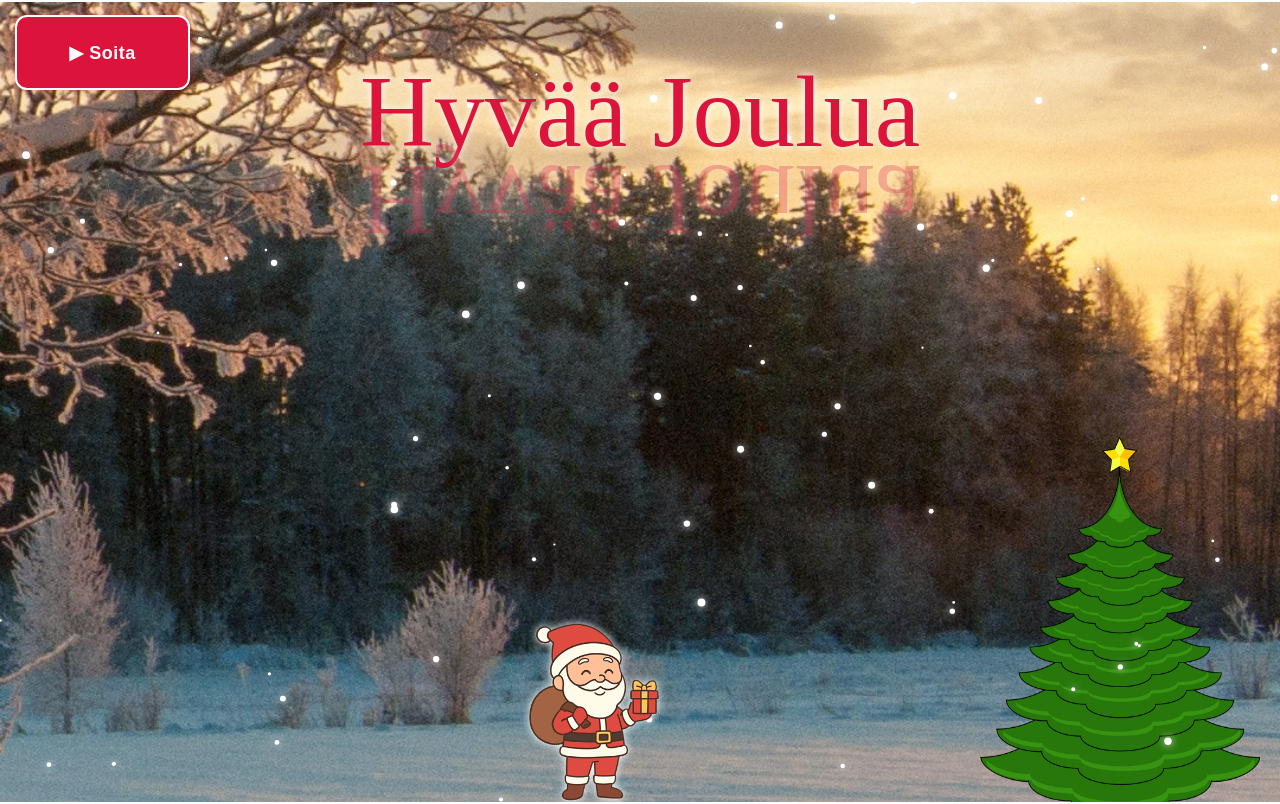
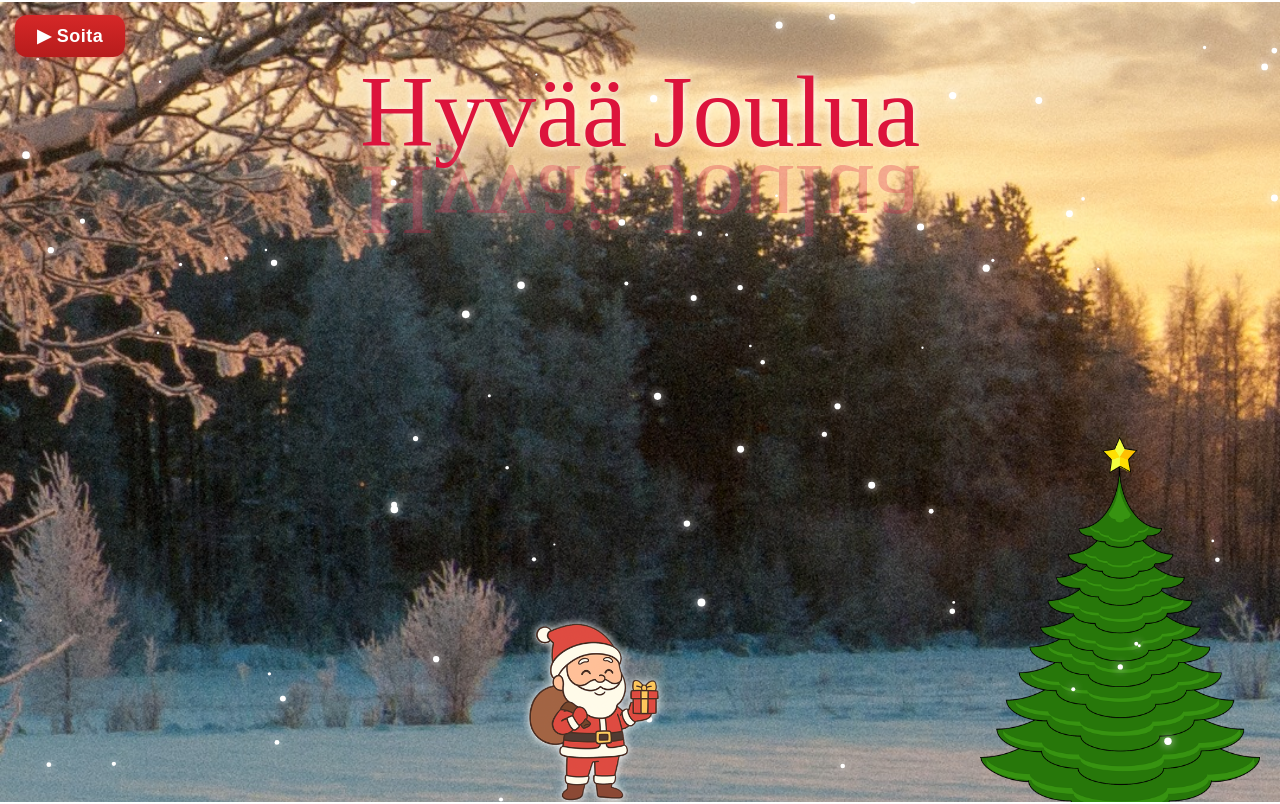
Before and after one commit to Tepa102/joulukortti2025uusi, a plain HTML site: page index.html in a window 1280 px wide. Drawn offline with Linux system fonts and the light colour scheme; a web font is replaced by a local one.

Commit message:
soita nappin asetuksien kokeilua

```diff
--- a/index.html
+++ b/index.html
@@ -3,6 +3,8 @@
 <head>
     <meta charset="UTF-8">
     <title>Joulukortti 2025</title>
+    <meta name="viewport" content="width=device-width, initial-scale=1">
+
     <link href="https://fonts.googleapis.com/css2?family=Meie+Script&display=swap" rel="stylesheet">
     <link rel="stylesheet" href="styles.css">
 </head>
--- a/styles.css
+++ b/styles.css
@@ -36,27 +36,6 @@ button:hover {
   box-shadow: 0 0 14px rgba(255, 0, 0, 0.55);
 }
 
-#playButton {
-  position: fixed;
-  top: 15px;
-  left: 15px;
-
-  width: 175px;
-  height: 75px;
-
-  font-size: 18px;     /* pysyy saman kokoisena */
-  border-radius: 12px;
-  padding: 0;          /* EI skaalautuvaa paddingia */
-  background: crimson;
-  color: white;
-  border: 2px solid white;
-
-  z-index: 9999;
-}
-
-
-
-
 /* PLAY-napin uusi sijainti */
 #playButton {
   position: fixed;
```
